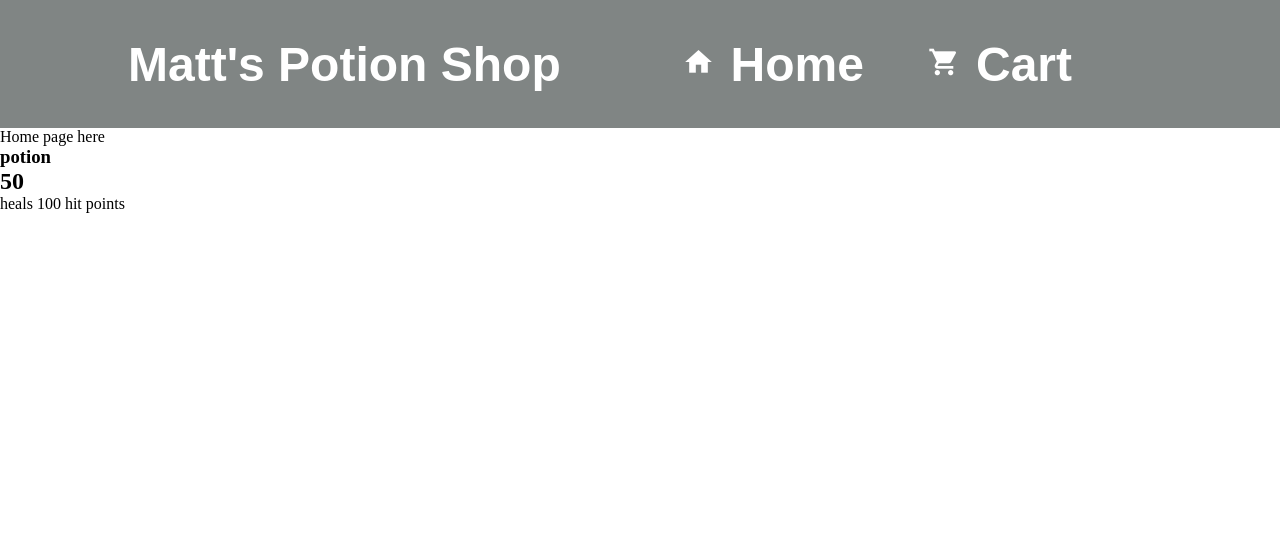
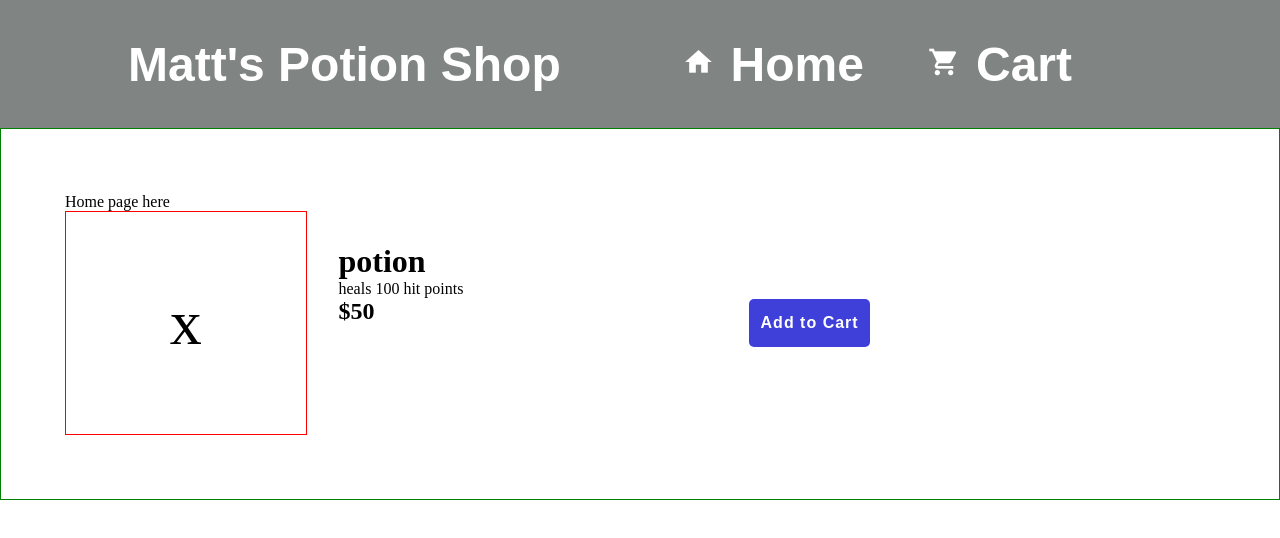
Before and after one commit to MatthewKissinger/shopping-cart, a React (Create React App) app: page / in a window 1280 px wide. Shown: the top 538 px of the page. Built offline with nearby package versions, Linux system fonts and the light colour scheme; a web font is replaced by a local one.

Commit message:
styling card for shop item --not finished

```diff
--- a/src/components/Home.js
+++ b/src/components/Home.js
@@ -1,3 +1,4 @@
+import "../styles/home.css"
 import ShopCard from "./ShopCard";
 
 
@@ -5,13 +6,15 @@ export default function Home(props) {
     const { data } = props;
 
     return (
-        <div>
+        <div className="home-layout">
             Home page here
-            <ShopCard
-                name={data[0].name}
-                price={data[0].price}
-                text={data[0].text}
-            />
+            <div className="shopCard-grid">
+                <ShopCard
+                    name={data[0].name}
+                    price={data[0].price}
+                    text={data[0].text}
+                />
+            </div>
         </div>
     )
 }
--- a/src/components/ShopCard.js
+++ b/src/components/ShopCard.js
@@ -1,13 +1,19 @@
-
+import "../styles/shopCard.css"
 
 export default function ShopCard(props) {
     const { name, price, text } = props;
 
     return (
         <div className="shop-card">
-            <h3>{name}</h3>
-            <h2>{price}</h2>
-            <p>{text}</p>
+            <div className="img-container">x</div>
+            <div className="card-info">
+                <h1 className="card-name">{name}</h1>
+                <p className="card-text">{text}</p>
+                <h2 className="card-price">{`$${price}`}</h2>
+            </div>
+            <div className="card-btns">
+                <button className="card-add-btn">Add to Cart</button>
+            </div>
         </div>
     )
 }
--- /dev/null
+++ b/src/styles/home.css
@@ -0,0 +1,4 @@
+.home-layout {
+    border: 1px solid green;
+    padding: 4rem;
+}
--- /dev/null
+++ b/src/styles/shopCard.css
@@ -0,0 +1,39 @@
+.shop-card {
+    display: flex;
+    width: 70%;
+    height: 14rem;
+}
+
+.img-container {
+    border: 1px solid red;
+    display: flex;
+    align-items: center;
+    justify-content: center;
+    font-size: 4rem;
+    width: 30%;
+}
+
+.card-info {
+    padding: 2rem;
+    width: 55%;
+}
+
+.card-btns {
+    width: 15%;
+    display: flex;
+    align-items: center;
+    justify-content: center;
+}
+
+.card-add-btn {
+    width: 100%;
+    height: 3rem;
+    border: none;
+    color: white;
+    background-color: rgb(63, 63, 218);
+    border-radius: 5px;
+    font-size: 1rem;
+    letter-spacing: 1px;
+    font-weight: bold;
+    cursor: pointer;
+}
```
